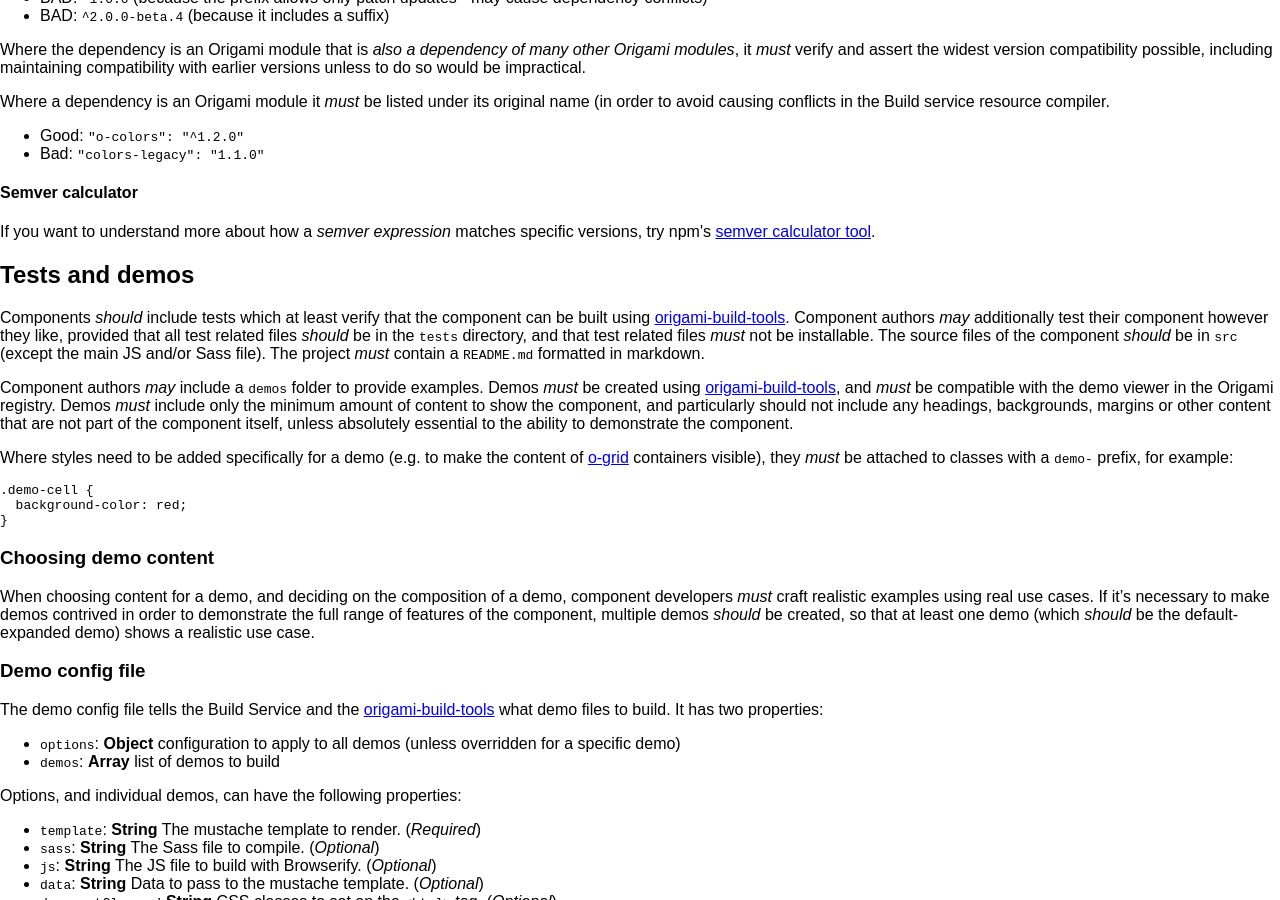
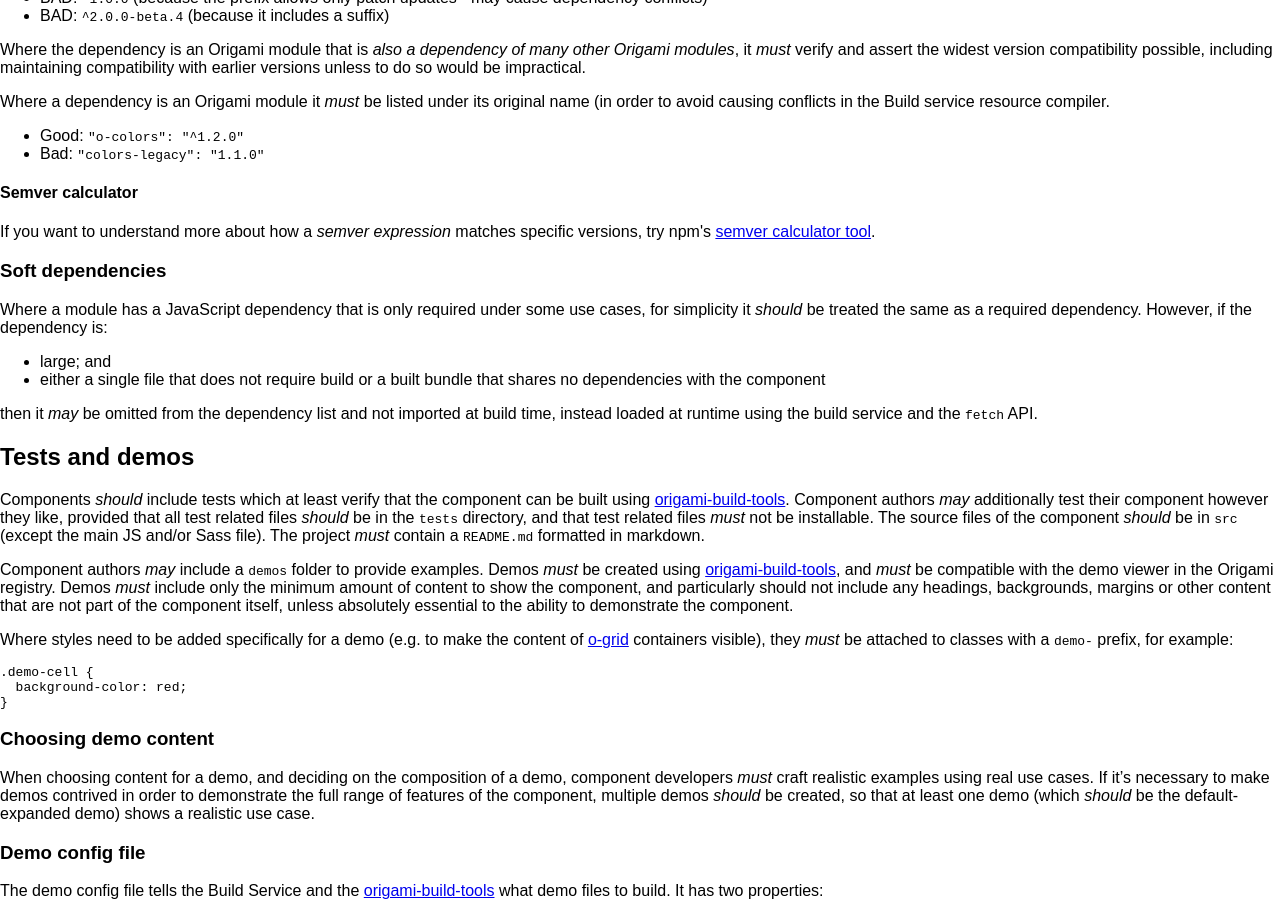
Before and after one commit to Financial-Times/ft-origami, a Jekyll site: the page built from docs/component-spec/modules.md, in a window 1280 px wide and 900 px high, scrolled down 4328 px. Built offline with Jekyll 4.4.1, drawn with Linux system fonts in a browser that asks for light colours; comment, search, counter and statistics services are not loaded; a style sheet for code colours, icons or effects is not loaded.

Commit message:
Standardise runtime loading of optional deps, closes #355

```diff
--- a/docs/component-spec/modules.md
+++ b/docs/component-spec/modules.md
@@ -222,6 +222,15 @@ Where a dependency is an Origami module it *must* be listed under its original n
 	<p>If you want to understand more about how a <em>semver expression</em> matches specific versions, try npm's <a href='http://semver.npmjs.com'>semver calculator tool</a>.</p>
 </aside>
 
+### Soft dependencies
+
+Where a module has a JavaScript dependency that is only required under some use cases, for simplicity it *should* be treated the same as a required dependency.  However, if the dependency is:
+
+* large; and
+* either a single file that does not require build or a built bundle that shares no dependencies with the component
+
+then it *may* be omitted from the dependency list and not imported at build time, instead loaded at runtime using the build service and the `fetch` API.
+
 ## Tests and demos
 
 Components *should* include tests which at least verify that the component can be built using [origami-build-tools](https://github.com/Financial-Times/origami-build-tools). Component authors *may* additionally test their component however they like, provided that all test related files *should* be in the `tests` directory, and that test related files *must* not be installable.  The source files of the component *should* be in `src` (except the main JS and/or Sass file).  The project *must* contain a `README.md` formatted in markdown.
```
